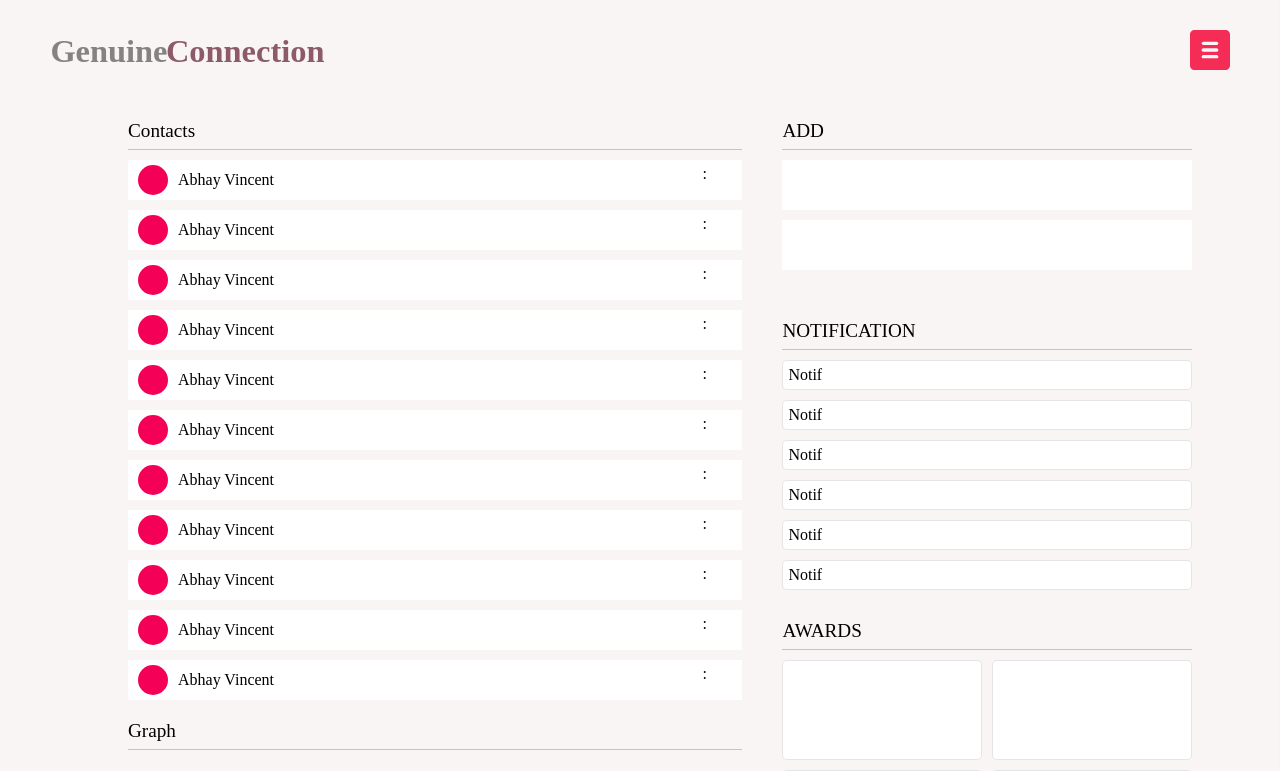
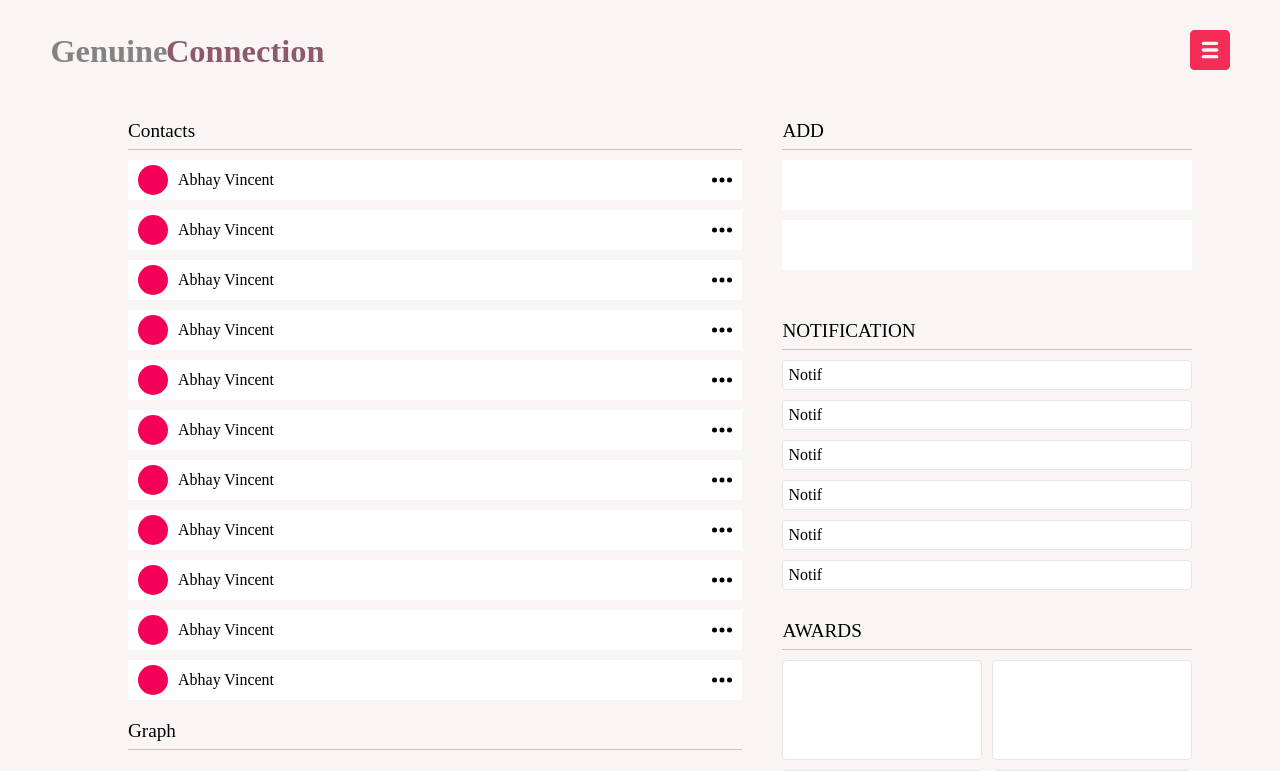
Before and after one commit to abhaykvincent/genuine-connections, a React (Create React App) app: page /home in a window 1280 px wide. Shown: the top 771 px of the page. Built offline with nearby package versions, Linux system fonts and the light colour scheme.

Commit message:
Option import Icon
Option icon for compact contact in home page

```diff
--- a/src/component/contacts/contact-compact/contact-compact.js
+++ b/src/component/contacts/contact-compact.js
@@ -1,5 +1,6 @@
 import React, { Component } from 'react'
 
+import './contact-compact.scss'
 export default class ContactCompact extends Component {
     render() {
         return (
@@ -7,7 +8,7 @@ export default class ContactCompact extends Component {
                 <div className="contact-profile"></div>
                 <div className="contact-name">Abhay Vincent</div>
                 <div className="contact-option">
-                    <div className="option-icon">:</div>
+                    <div className="option-icon"></div>
                     <div className="option-list"></div>
                 </div>
             </div>
--- /dev/null
+++ b/src/component/contacts/contact-compact.scss
@@ -0,0 +1,10 @@
+.contact-option{
+    .option-icon{
+        width: 100% ;
+        height:100%;
+        background-repeat: no-repeat;
+        background-size: 50%;
+        background-position: center;
+        background-image: url('../../images/icons/option-horizontal.svg');
+    }
+}
--- a/src/pages/home/home.js
+++ b/src/pages/home/home.js
@@ -1,5 +1,5 @@
 import React, { Component } from 'react'
-import ContactCompact from '../../component/contacts/contact-compact/contact-compact'
+import ContactCompact from '../../component/contacts/contact-compact'
 import './home.scss'
 export default class home extends Component {
     render() {
```
Also changed, not shown: src/images/icons/option-horizontal.svg (added), 1 other file (tests, documents, lock files or other folders).
